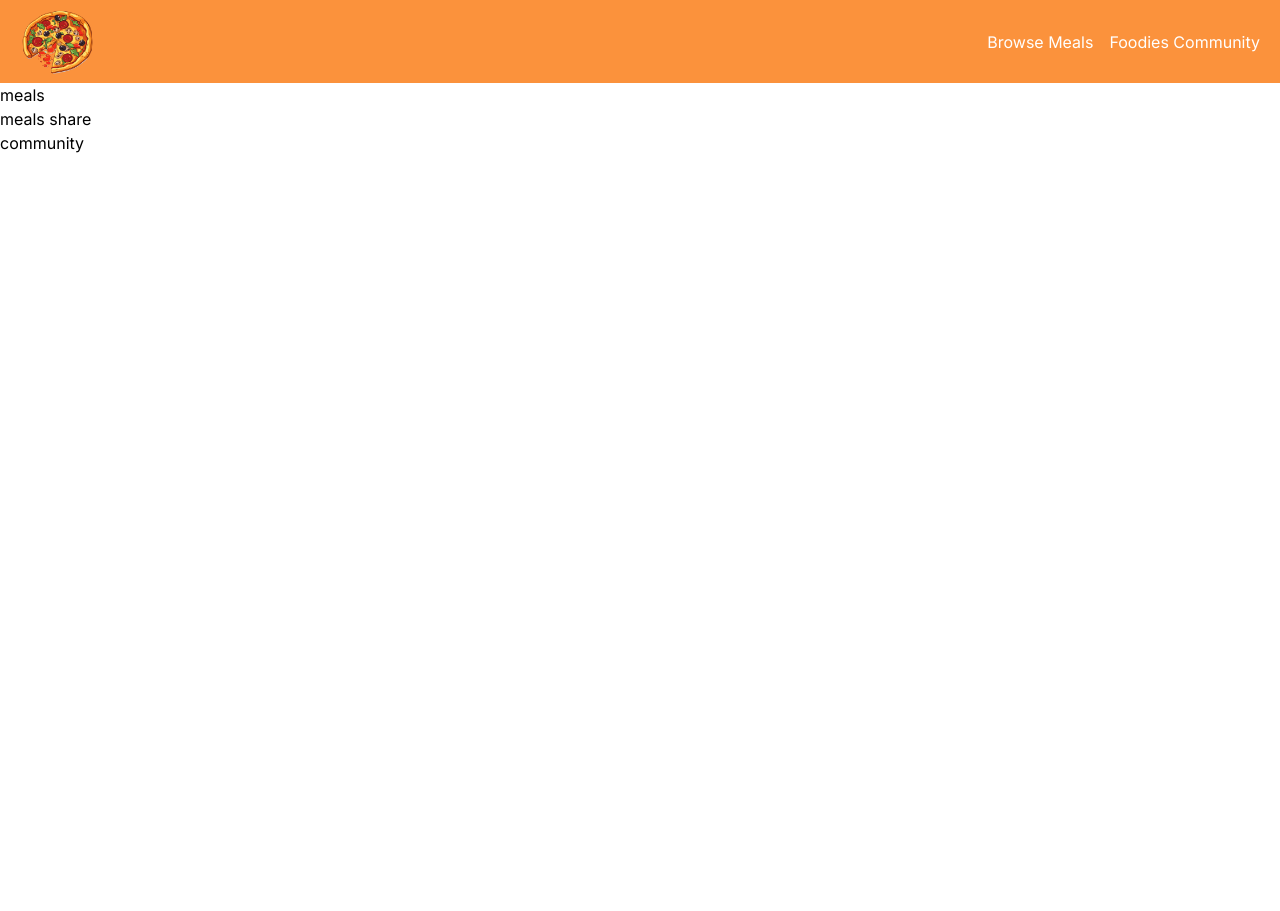
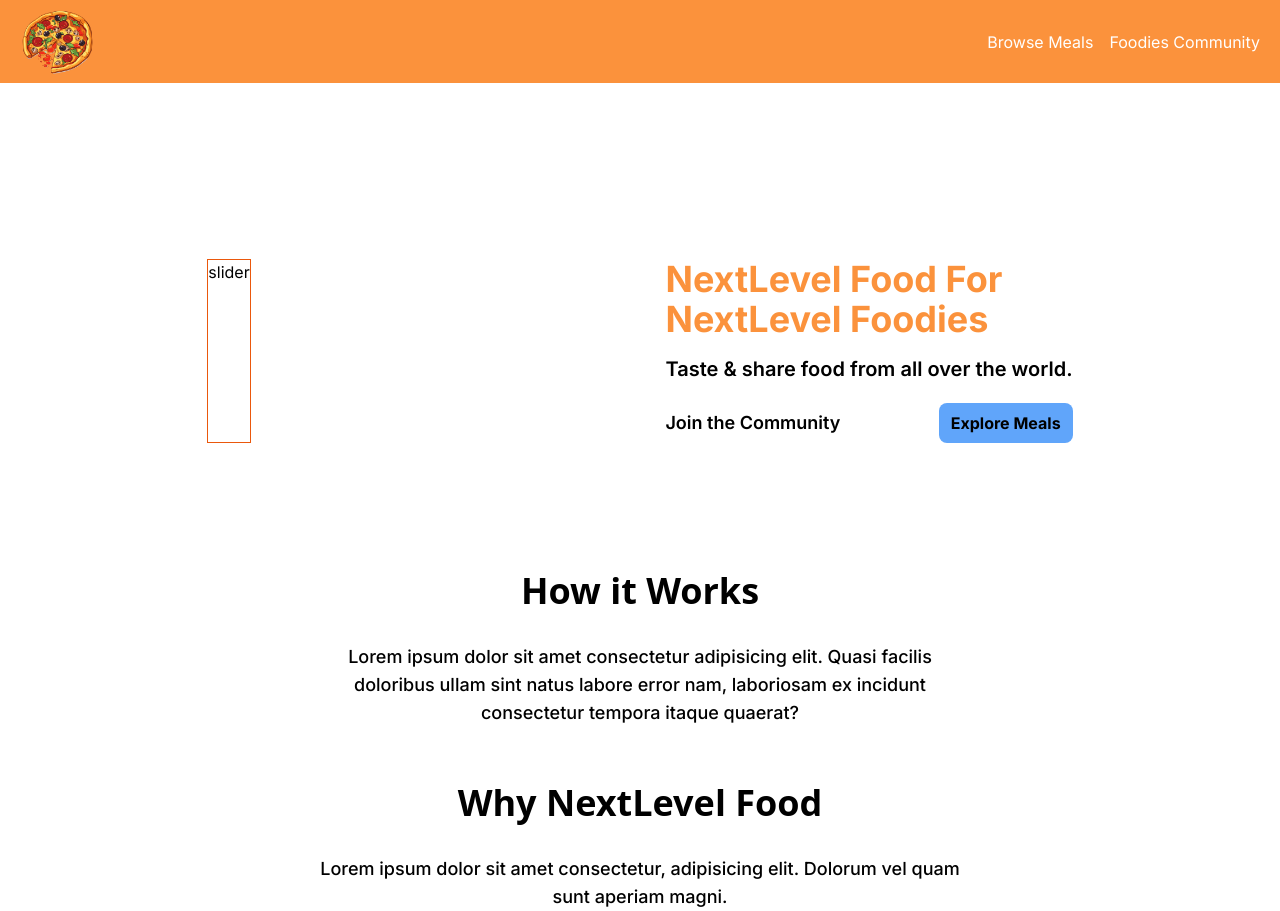
Before and after one commit to prathambhalke/Food-O-Mania, a Next.js app: page / in a window 1280 px wide. Before the commit the page ends 800 px from the top, so only its background shows below. Built offline with nearby package versions, Linux system fonts and the light colour scheme.

Commit message:
styled the main Home page

```diff
--- a/src/app/page.tsx
+++ b/src/app/page.tsx
@@ -2,16 +2,50 @@ import Link from "next/link";
 
 export default function Home() {
   return (
-    <main>
-      <p className="hover:underline">
-        <Link href="/meals">meals</Link>
-      </p>
-      <p className="hover:underline">
-        <Link href="/meals/share">meals share</Link>
-      </p>
-      <p className="hover:underline">
-        <Link href="/community">community</Link>
-      </p>
-    </main>
+    <div>
+      <header className="mt-44">
+        <div className="flex justify-around">
+          <div className="border border-orange-600">slider</div>
+          <div>
+            <div className="">
+              <h1 className="text-4xl bg-gradient-to-tl text-orange-400 font-bold">
+                NextLevel Food For <br /> NextLevel Foodies
+              </h1>
+              <p className="text-black font-semibold text-xl mt-4">
+                Taste & share food from all over the world.
+              </p>
+            </div>
+            <div className="flex justify-between items-center mt-5">
+              <Link href="/community" className="font-semibold text-lg">
+                Join the Community
+              </Link>
+              <Link
+                href="/meals"
+                className="px-3 py-2 font-bold rounded-lg bg-blue-400"
+              >
+                Explore Meals
+              </Link>
+            </div>
+          </div>
+        </div>
+      </header>
+      <main className="flex flex-col justify-center items-center mt-32">
+        <section className="flex flex-col justify-center items-center w-1/2 text-center gap-8 ">
+          <h2 className="text-4xl font-bold font-sans">How it Works</h2>
+          <p className="font-medium text-lg">
+            Lorem ipsum dolor sit amet consectetur adipisicing elit. Quasi
+            facilis doloribus ullam sint natus labore error nam, laboriosam ex
+            incidunt consectetur tempora itaque quaerat?
+          </p>
+        </section>
+        <section className="flex flex-col justify-center items-center w-1/2 text-center gap-8 mt-14">
+          <h2 className="text-4xl font-bold font-sans">Why NextLevel Food</h2>
+          <p className="font-medium text-lg">
+            Lorem ipsum dolor sit amet consectetur, adipisicing elit. Dolorum
+            vel quam sunt aperiam magni.
+          </p>
+        </section>
+      </main>
+    </div>
   );
 }
```
